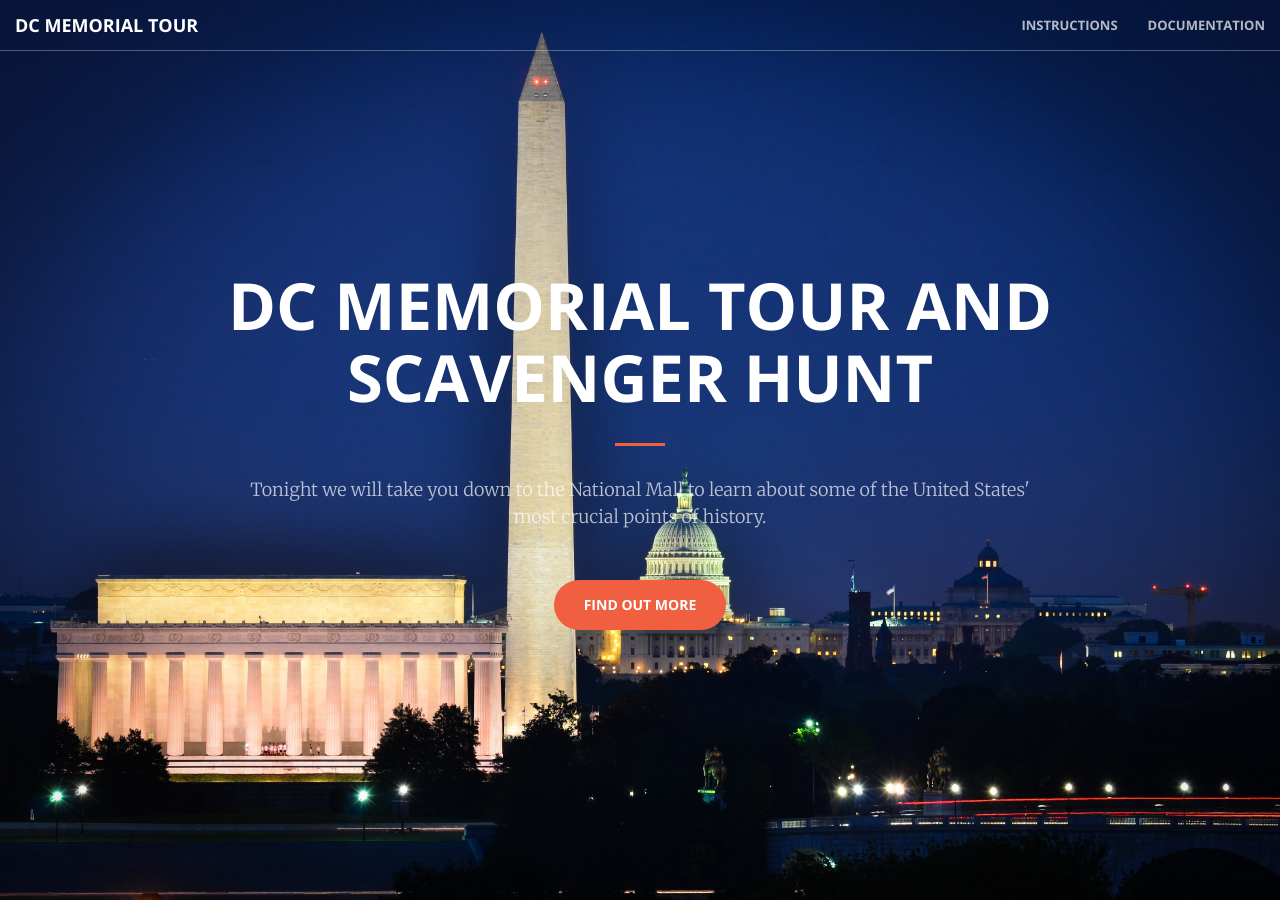
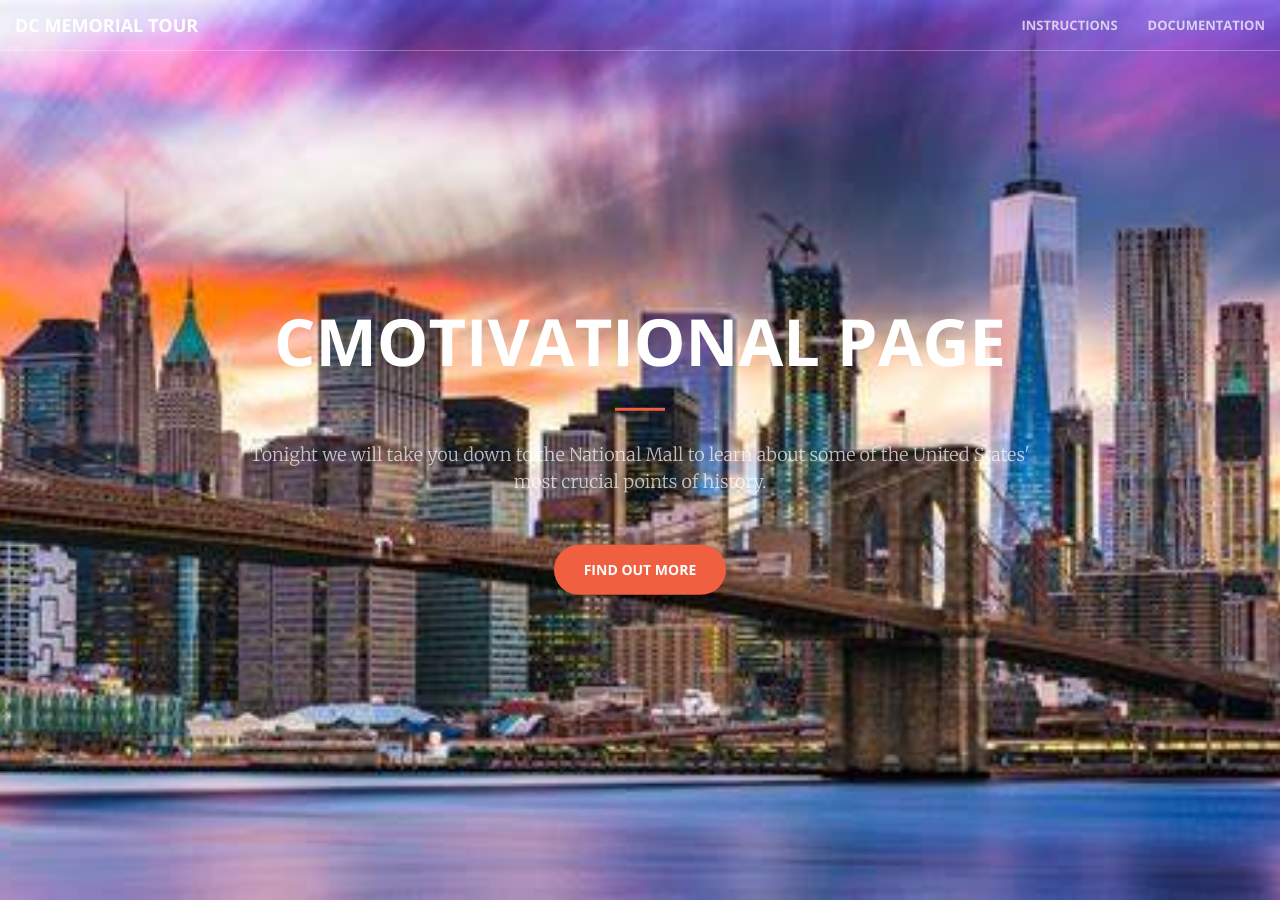
Before and after one commit to vhennemann/motivation, a Jekyll site: the page built from index.html, in a window 1280 px wide and 900 px high. Built offline with Jekyll 4.4.1, drawn with Linux system fonts in a browser that asks for light colours.

Commit message:
new header

```diff
--- a/_includes/header.html
+++ b/_includes/header.html
@@ -1,7 +1,7 @@
 <header>
     <div class="header-content">
         <div class="header-content-inner">
-            <h1>DC Memorial Tour and Scavenger Hunt</h1>
+            <h1>CMotivational Page</h1>
             <hr>
             <p>Tonight we will take you down to the National Mall to learn about some of the United States' most crucial points of history.</p>
             <a href="#services" class="btn btn-primary btn-xl page-scroll">Find Out More</a>
```
Also changed, not shown: img/header.jpg.
